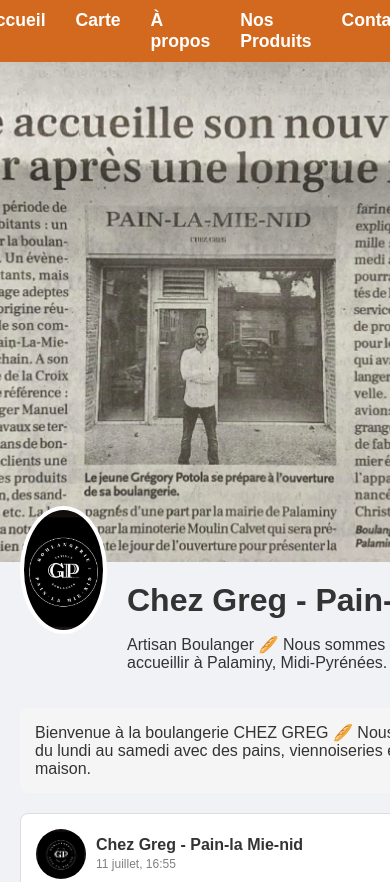
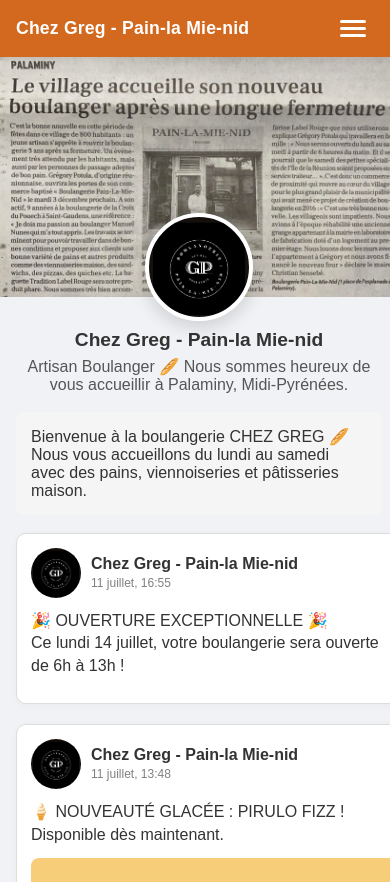
Before and after one commit to raphael-tsr/pain-la-mie-nie, a plain HTML site: page index.html in a window 390 px wide. Shown: the top 882 px of the page. Drawn offline with Linux system fonts and the light colour scheme.

Commit message:
Add files via upload

```diff
--- a/index.html
+++ b/index.html
@@ -1,53 +1,123 @@
 <!DOCTYPE html>
 <html lang="fr">
 <head>
-    <meta charset="UTF-8">
-    <meta name="viewport" content="width=device-width, initial-scale=1.0">
+  <meta charset="UTF-8" />
+  <meta name="viewport" content="width=device-width, initial-scale=1.0"/>
   <title>Chez Greg - Pain-la Mie-nid</title>
-    <link rel="stylesheet" href="style.css">
-</head>
+  <!-- Si tu veux garder un style global externe, laisse la ligne suivante (optionnel) -->
+  <!-- <link rel="stylesheet" href="style.css"> -->
   <style>
+    /* ====== RESET / BASE ====== */
     html, body {
       overflow-x: hidden;
+      margin: 0;
+      padding: 0;
+      box-sizing: border-box;
     }
 
     body {
       font-family: Arial, sans-serif;
       background-color: #f0f2f5;
+      color: #333;
+      display: flex;
+      flex-direction: column;
+      align-items: center;
+      min-height: 100vh;
+    }
+
+    a { color: inherit; }
+
+    /* ====== NAVBAR (desktop + responsive) ====== */
+    nav.navbar {
+      width: 100vw;
+      background-color: #d2691e;
+      position: sticky;
+      top: 0;
+      z-index: 1200;
+      display: flex;
+      justify-content: center;
+      box-shadow: 0 2px 6px rgba(0,0,0,0.05);
+    }
+
+    /* inner wrapper pour limiter la largeur sur desktop */
+    .nav-inner {
+      width: 100%;
+      max-width: 1200px;
+      display: flex;
+      align-items: center;
+      justify-content: space-between;
+      padding: 8px 16px;
+      gap: 12px;
+    }
+
+    .nav-inner .brand {
+      color: white;
+      font-weight: bold;
+      font-size: 1.1rem;
+      letter-spacing: 0.2px;
+    }
+
+    .nav-inner ul {
+      list-style: none;
       margin: 0;
       padding: 0;
-            justify-content: center; /* centre horizontalement */
-
+      display: flex;
+      gap: 18px;
+      align-items: center;
     }
 
-        /* Bannière */
+    .nav-inner a {
+      text-decoration: none;
+      color: white;
+      font-weight: bold;
+      font-size: 1.05rem;
+      padding: 6px 8px;
+      border-radius: 6px;
+      transition: background .15s, color .15s;
+    }
+
+    .nav-inner a:hover {
+      color: #ffcc66;
+      background: rgba(255,255,255,0.03);
+    }
+
+    /* bouton hamburger (masqué sur desktop) */
+    .hamburger-btn {
+      display: none;
+      background: none;
+      border: none;
+      cursor: pointer;
+      padding: 8px;
+      border-radius: 6px;
+      color: white;
+    }
+    .hamburger-btn:focus { outline: 2px solid rgba(255,255,255,0.25); }
+    .bar { display: block; width: 26px; height: 3px; margin: 4px 0; border-radius: 2px; background: #fff; }
+
+    /* ====== BANNIERE ====== */
     .banner {
-            width: 100%;
+      width: 100vw;
       height: 500px;
       background: url('banniere.jpg') center/cover no-repeat;
       position: relative;
-            transition: opacity 0.2s linear; /* transition douce */
-            width: 100vw
+      transition: opacity 0.2s linear;
     }
 
-
-        /* Contenu principal */
+    /* ====== CONTAINER ====== */
     .container {
+      width: calc(100% - 40px);
       max-width: 900px;
-            margin: auto;
+      margin: -80px auto 40px; /* remonte le container pour laisser le logo en overlap */
       padding: 20px;
-            box-shadow: 0 0 10px rgba(0,0,0,0.1);
-            justify-content: center;
-
-
+      box-shadow: 0 0 10px rgba(0,0,0,0.06);
+      background: transparent;
     }
 
-        /* Logo et nom */
+    /* ====== PROFILE HEADER (logo + infos) ====== */
     .profile-header {
       display: flex;
       align-items: center;
-            margin-top: -20px;
-            margin-top: 0px;
+      gap: 18px;
     }
 
     .logo {
@@ -56,128 +126,131 @@
       border-radius: 50%;
       border: 4px solid white;
       background: url('logo.jpg') center/cover no-repeat;
-            margin-top: -130px;
-
-            /* Pour qu'il passe en priorité */
       position: relative;
       z-index: 10;
+      box-shadow: 0 6px 18px rgba(0,0,0,0.15);
+      /* pour l'effet overlap */
+      margin-top: -60px;
+      flex-shrink: 0;
     }
 
+    .profile-info h1 { margin: 0; font-size: 1.4rem; }
+    .profile-info p { margin: 6px 0 0; color: #555; }
 
-        .profile-info {
-            margin-left: 20px;
-        }
-
-        .profile-info h1 {
-            margin: 0;
-        }
-
-        /* Intro */
+    /* ====== INTRO & POSTS ====== */
     .intro {
       background: #f5f5f5;
       padding: 15px;
       border-radius: 8px;
-            margin: 20px 0;
+      margin: 18px 0;
     }
 
-        /* Post */
     .post {
       background: white;
       border: 1px solid #ddd;
       border-radius: 8px;
       margin-bottom: 20px;
       padding: 15px;
-            width: 500px;
-
-            /* Centrage horizontal */
+      width: 100%;
+      max-width: 600px; /* garde un max sur grand écran */
       margin-left: auto;
       margin-right: auto;
+      box-shadow: 0 2px 8px rgba(0,0,0,0.03);
     }
 
-
-        .post-header {
-            display: flex;
-            align-items: center;
+    .post-header { display: flex; align-items: center; gap: 10px; }
+    .post-logo {
+      width: 50px; height: 50px; border-radius: 50%;
+      background: url('logo.jpg') center/cover no-repeat;
+      flex-shrink: 0;
     }
 
-        .post-logo {
-            width: 50px;
-            height: 50px;
-            border-radius: 50%;
-            background: url('logo.jpg') center/cover no-repeat;
+    .post-info h2 { margin: 0; font-size: 16px; }
+    .post-info span { font-size: 12px; color: gray; }
+
+    .post-text { margin: 12px 0; line-height: 1.4; }
+    .post img { max-width: 100%; border-radius: 8px; display:block; margin-top:8px; }
+
+    /* ====== RESPONSIVE (mobile) ====== */
+    @media (max-width: 768px) {
+      /* navbar : cacher la liste, afficher hamburger */
+      .hamburger-btn { display: block; }
+      .nav-inner ul { display: none; } /* toggle via JS ajoutera .show */
+
+      /* menu dépliant plein width */
+      .nav-inner ul.show {
+        display: flex;
+        position: absolute;
+        top: 56px; /* juste sous la navbar */
+        left: 0;
+        width: 100vw;
+        flex-direction: column;
+        background: #d2691e;
+        gap: 0;
+        padding: 8px 0 14px;
+        box-shadow: 0 6px 20px rgba(0,0,0,0.12);
+      }
+      .nav-inner ul.show li { width: 100%; text-align:center; margin: 0; }
+      .nav-inner ul.show a { display:block; padding: 12px 16px; font-size: 1.05rem; }
+
+      /* bannière moins haute sur mobile pour garder lisibilité */
+      .banner { height: 300px; }
+
+      /* container plus proche et empilement vertical */
+      .container { margin: -60px auto 30px; padding: 16px; width: calc(100% - 24px); }
+
+      /* profile header empilé et centré */
+      .profile-header { flex-direction: column; align-items: center; text-align: center; gap: 8px; }
+      .logo { width: 110px; height: 110px; margin-top: -50px; }
+
+      /* posts prennent toute la largeur disponible */
+      .post { max-width: 100%; padding: 14px; border-radius: 10px; }
+
+      /* garde la taille de texte lisible (pas de réduction) */
+      .profile-info h1 { font-size: 1.2rem; }
+      .nav-inner a { font-size: 1rem; }
     }
 
-        .post-info {
-            margin-left: 10px;
+    /* plus petits écrans */
+    @media (max-width: 420px) {
+      .banner { height: 240px; }
+      .logo { width: 100px; height: 100px; margin-top: -40px; }
     }
 
-        .post-info h2 {
-            margin: 0;
-            font-size: 16px;
-        }
+  </style>
+</head>
+<body>
 
-        .post-info span {
-            font-size: 12px;
-            color: gray;
-        }
+  <!-- NAVBAR -->
+  <nav class="navbar">
+    <div class="nav-inner">
+      <div class="brand">Chez Greg - Pain-la Mie-nid</div>
 
-        .post-text {
-            margin: 15px 0;
-        }
+      <!-- bouton hamburger visible seulement en mobile -->
+      <button class="hamburger-btn" id="hamburgerBtn" aria-label="Ouvrir le menu" aria-expanded="false">
+        <span class="bar"></span>
+        <span class="bar"></span>
+        <span class="bar"></span>
+      </button>
 
-        .post img {
-            max-width: 100%;
-            border-radius: 8px;
-        }
-        .navbar {
-            background-color: #d2691e; /* marron doré style boulangerie */
-            padding: 10px 0;
-            position: sticky;
-            top: 0;
-            z-index: 1000;
-        }
-
-        .navbar ul {
-            list-style: none;
-            margin: 0;
-            padding: 0;
-            display: flex;
-            justify-content: center;
-        }
-
-        .navbar li {
-            margin: 0 15px;
-        }
-
-        .navbar a {
-            text-decoration: none;
-            color: white;
-            font-weight: bold;
-            transition: color 0.3s;
-        }
-
-        .navbar a:hover {
-            color: #ffcc66; /* doré clair */
-        }
-</style>
-<body>
-    <nav class="navbar">
-    <ul>
+      <ul id="menu">
         <li><a href="index.html">Accueil</a></li>
         <li><a href="carte.html">Carte</a></li>
         <li><a href="a propos.html">À propos</a></li>
         <li><a href="nos produits.html">Nos Produits</a></li>
         <li><a href="contact.html">Contact</a></li>
       </ul>
+    </div>
   </nav>
 
+  <!-- BANNIERE -->
+  <div class="banner" role="img" aria-label="Bannière boulangerie"></div>
 
-    <div class="banner"></div>
-
+  <!-- CONTENU -->
   <div class="container">
     <!-- Profil -->
     <div class="profile-header">
-            <div class="logo"></div>
+      <div class="logo" aria-hidden="true"></div>
       <div class="profile-info">
         <h1>Chez Greg - Pain-la Mie-nid</h1>
         <p>Artisan Boulanger 🥖 Nous sommes heureux de vous accueillir à Palaminy, Midi-Pyrénées.</p>
@@ -189,7 +262,7 @@
       Bienvenue à la boulangerie CHEZ GREG 🥖 Nous vous accueillons du lundi au samedi avec des pains, viennoiseries et pâtisseries maison.
     </div>
 
-        <!-- publication copie collez/ puis changer les infos -->
+    <!-- publication -->
     <div class="post">
       <div class="post-header">
         <div class="post-logo"></div>
@@ -199,12 +272,11 @@
         </div>
       </div>
       <div class="post-text">
-                🎉 OUVERTURE EXCEPTIONNELLE 🎉
+        🎉 OUVERTURE EXCEPTIONNELLE 🎉<br>
         Ce lundi 14 juillet, votre boulangerie sera ouverte de 6h à 13h !
       </div>
     </div>
 
-        <!-- Autre publication -->
     <div class="post">
       <div class="post-header">
         <div class="post-logo"></div>
@@ -216,7 +288,7 @@
       <div class="post-text">
         🍦 NOUVEAUTÉ GLACÉE : PIRULO FIZZ ! Disponible dès maintenant.
       </div>
-            <img src="nouveauté_glace.jpg" alt="">
+      <img src="nouveauté_glace.jpg" alt="Pirulo Fizz">
     </div>
 
     <div class="post">
@@ -230,70 +302,48 @@
       <div class="post-text">
         ☀️ Nouveauté de l’été : découvrez notre pain estival aux saveurs du Sud 🍋🍅🫒
       </div>
-            <img src="nouveauté de l'été.jpg" alt="">
+      <img src="nouveauté de l'été.jpg" alt="Pain estival">
     </div>
   </div>
-    <style>
-            body {
-      font-family: Arial, sans-serif;
-      background-color: #f0f2f5;
-      margin: 0;
-      padding: 0 0px 40px;
-      color: #333;
-      display: flex;
-      flex-direction: column;
-      align-items: center;
-      min-height: 100vh;
+
+  <script>
+    // toggle menu mobile
+    const hamburgerBtn = document.getElementById('hamburgerBtn');
+    const menu = document.getElementById('menu');
+
+    function toggleMenu() {
+      menu.classList.toggle('show');
+      const expanded = menu.classList.contains('show');
+      hamburgerBtn.setAttribute('aria-expanded', expanded ? 'true' : 'false');
     }
 
-    nav.navbar {
-      width: 100%;
-      background-color: #d2691e;
-      padding: 10px 0;
-      position: sticky;
-      top: 0;
-      z-index: 1000;
-      display: flex;
-      justify-content: center;
-      width: 100vw
+    hamburgerBtn.addEventListener('click', toggleMenu);
+
+    // fermer le menu quand on clique sur un lien (pratique mobile)
+    menu.querySelectorAll('a').forEach(a => {
+      a.addEventListener('click', () => {
+        if (menu.classList.contains('show')) toggleMenu();
+      });
+    });
+
+    // si on redimensionne en desktop, s'assurer que le menu est visible (ou réinitialisé)
+    window.addEventListener('resize', () => {
+      if (window.innerWidth > 768 && menu.classList.contains('show')) {
+        menu.classList.remove('show');
+        hamburgerBtn.setAttribute('aria-expanded', 'false');
       }
+    });
 
-    nav.navbar ul {
-      list-style: none;
-      margin: 0;
-      padding: 0;
-      display: flex;
-      gap: 0px;
-    }
-
-    nav.navbar a {
-      text-decoration: none;
-      color: white;
-      font-weight: bold;
-      transition: color 0.3s;
-      font-size: 1.1rem;
-    }
-
-    nav.navbar a:hover {
-      color: #ffcc66;
-    }
-
-    </style>
-<script>
+    // effet opacity de la bannière au scroll (conserve ton comportement)
     window.addEventListener('scroll', function() {
-    let banner = document.querySelector('.banner');
-    let scrollTop = window.scrollY; // combien on a scrollé
-    let bannerHeight = banner.offsetHeight;
-
-    // Calcule la nouvelle opacité en fonction du scroll
+      const banner = document.querySelector('.banner');
+      if (!banner) return;
+      const scrollTop = window.scrollY;
+      const bannerHeight = banner.offsetHeight || 1;
       let opacity = 1 - (scrollTop / bannerHeight);
-
-    // Empêche que ça devienne négatif
       if (opacity < 0) opacity = 0;
-
       banner.style.opacity = opacity;
     });
   </script>
-
 </body>
 </html>
```
Lines whose indentation alone changed are shown as unchanged.
